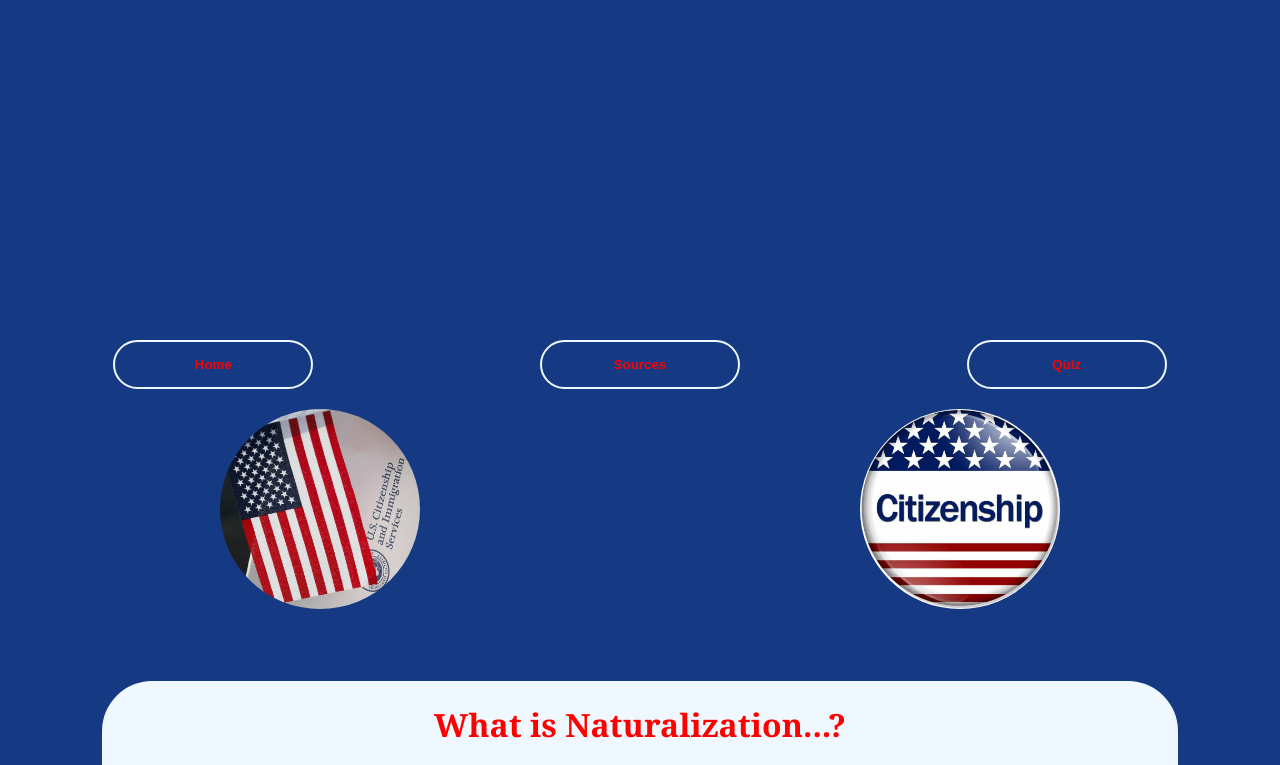
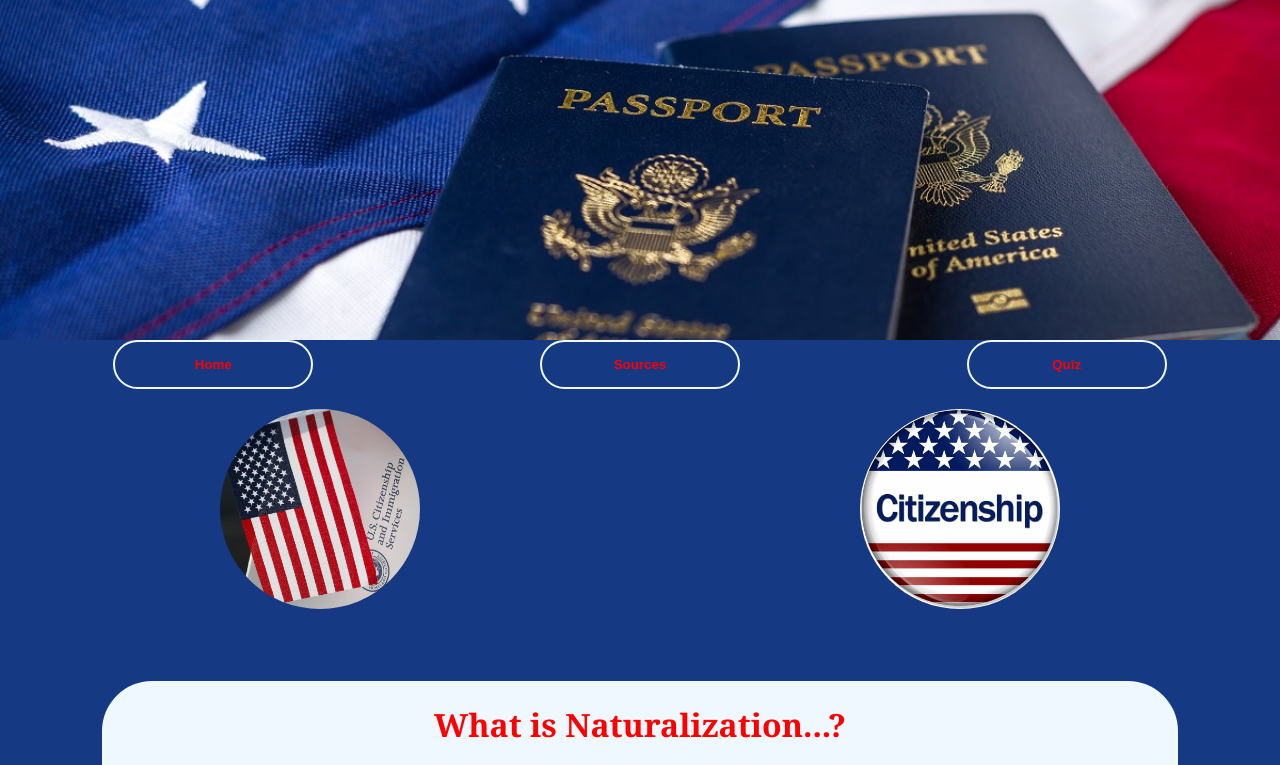
Before and after one commit to ltorres-pvcc/ltorres-pvcc.github.io, a plain HTML site: page home.html in a window 1280 px wide. Shown: the top 765 px of the page. Drawn offline with Linux system fonts and the light colour scheme.

Commit message:
Update styles.css

```diff
--- a/styles.css
+++ b/styles.css
@@ -1,7 +1,7 @@
 /* HEADER */
 
 header{
-    background-image: url("images/passport.jpg");
+    background-image: url("passport.jpg");
     background-size: 100%;
     background-position: center;
     height:300px;
```
